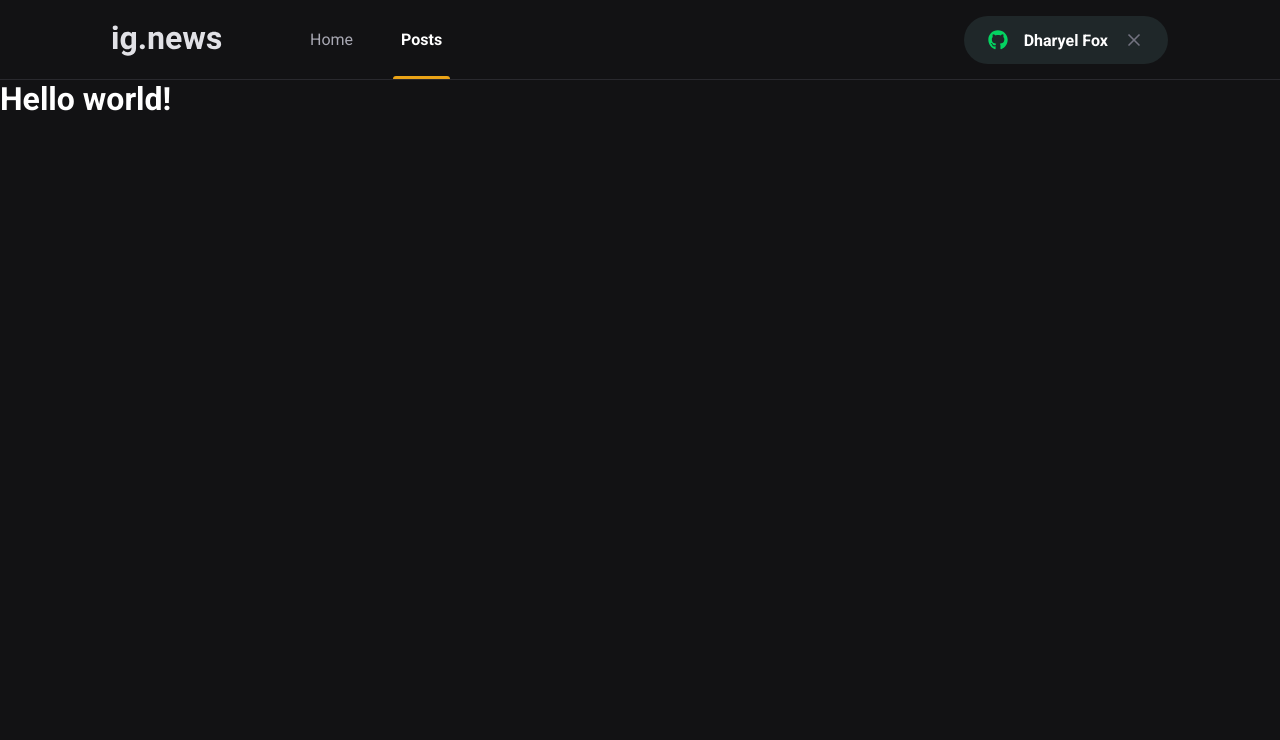
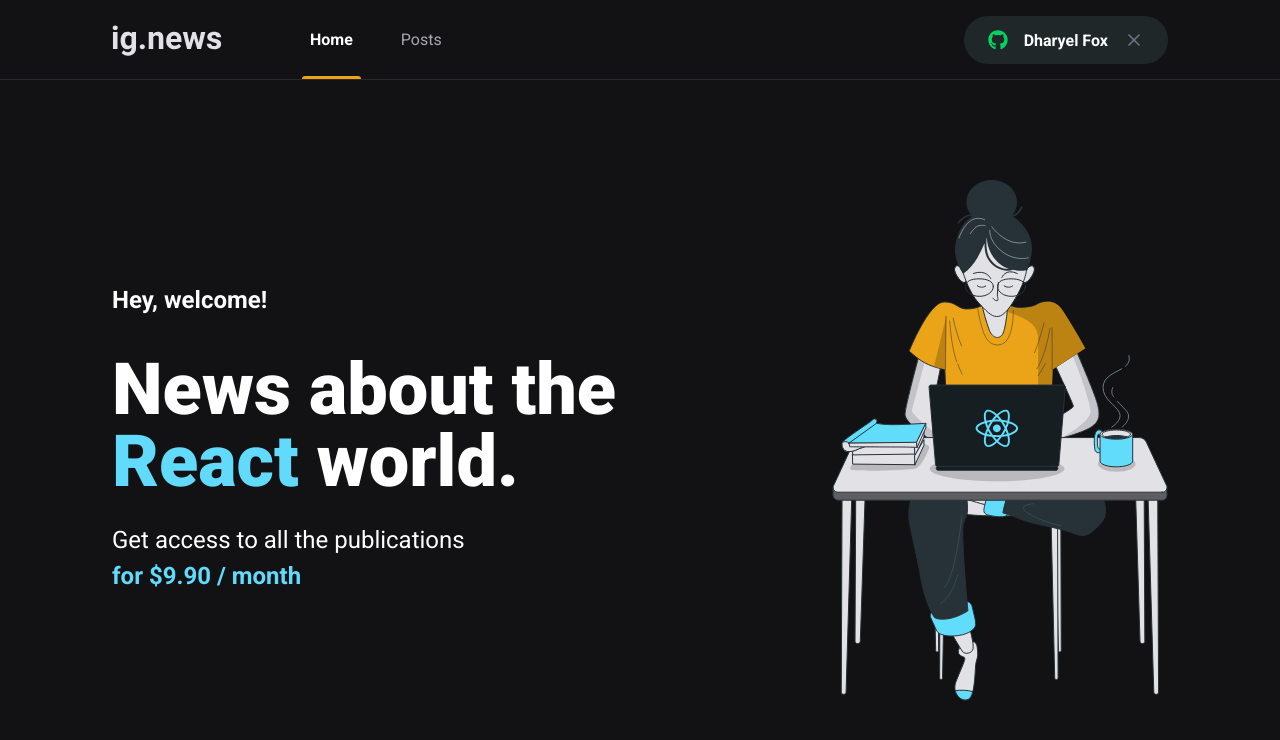
Before and after one commit to dharyel/ignews_rocketseat, a Next.js app: page / in a window 1280 px wide. Shown: the top 740 px of the page. Built offline with nearby package versions, Linux system fonts and the light colour scheme.

Commit message:
criado a Home ('index.tsx' da pasta 'pages')

```diff
--- a/src/components/Header/index.tsx
+++ b/src/components/Header/index.tsx
@@ -8,8 +8,8 @@
                 <img src="/images/logo.svg" alt="ig.news" />
 
                 <nav>
-                    <a>Home</a>
-                    <a className={styles.active}>Posts</a>
+                    <a className={styles.active}>Home</a>
+                    <a>Posts</a>
                 </nav>
 
                 <SignInButton />
--- /dev/null
+++ b/src/pages/home.module.scss
@@ -0,0 +1,41 @@
+.contentContainer{
+    max-width: 1120px;
+    margin: 0 auto;
+    padding: 0 2rem;
+    height: calc(100vh - 5rem);
+
+    display: flex;
+    align-items: center;
+    justify-content: space-between;
+}
+
+.hero{
+    max-width: 600px;
+
+    > span { //sinal de maior pega apenas o primeiro span que está dentro de .hero
+        font-size: 1.5rem;
+        font-weight: bold;
+    }
+
+    h1{
+        font-size: 4.5rem;
+        line-height: 4.5rem;
+        font-weight: 900;
+        margin-top: 2.5rem;
+
+        span{
+            color: var(--cyan-500);
+        }
+    }
+
+    p{
+        font-size: 1.5rem;
+        line-height: 2.25rem;
+        margin-top: 1.5rem;
+
+        span{
+            color: var(--cyan-500);
+            font-weight: bold;
+        }
+    }
+}
--- a/src/pages/index.tsx
+++ b/src/pages/index.tsx
@@ -1,14 +1,25 @@
 import Head from 'next/head';
+import styles from './home.module.scss';
 
 export default function Home() {
   return (
     <>
       <Head>
-        <title>Início | ig.news</title>
+        <title>Home | ig.news</title>
       </Head>
-      <h1>
-          Hello world!
-      </h1>
+
+      <main className={styles.contentContainer}>
+        <section className={styles.hero}>
+          <span>Hey, welcome!</span>
+          <h1>News about the <span>React</span> world.</h1>
+          <p>
+            Get access to all the publications <br />
+            <span>for $9.90 / month</span>
+          </p>
+        </section>
+
+        <img src="/images/avatar.svg" alt="girl coding" />
+      </main>
     </>
   )
 }
```
